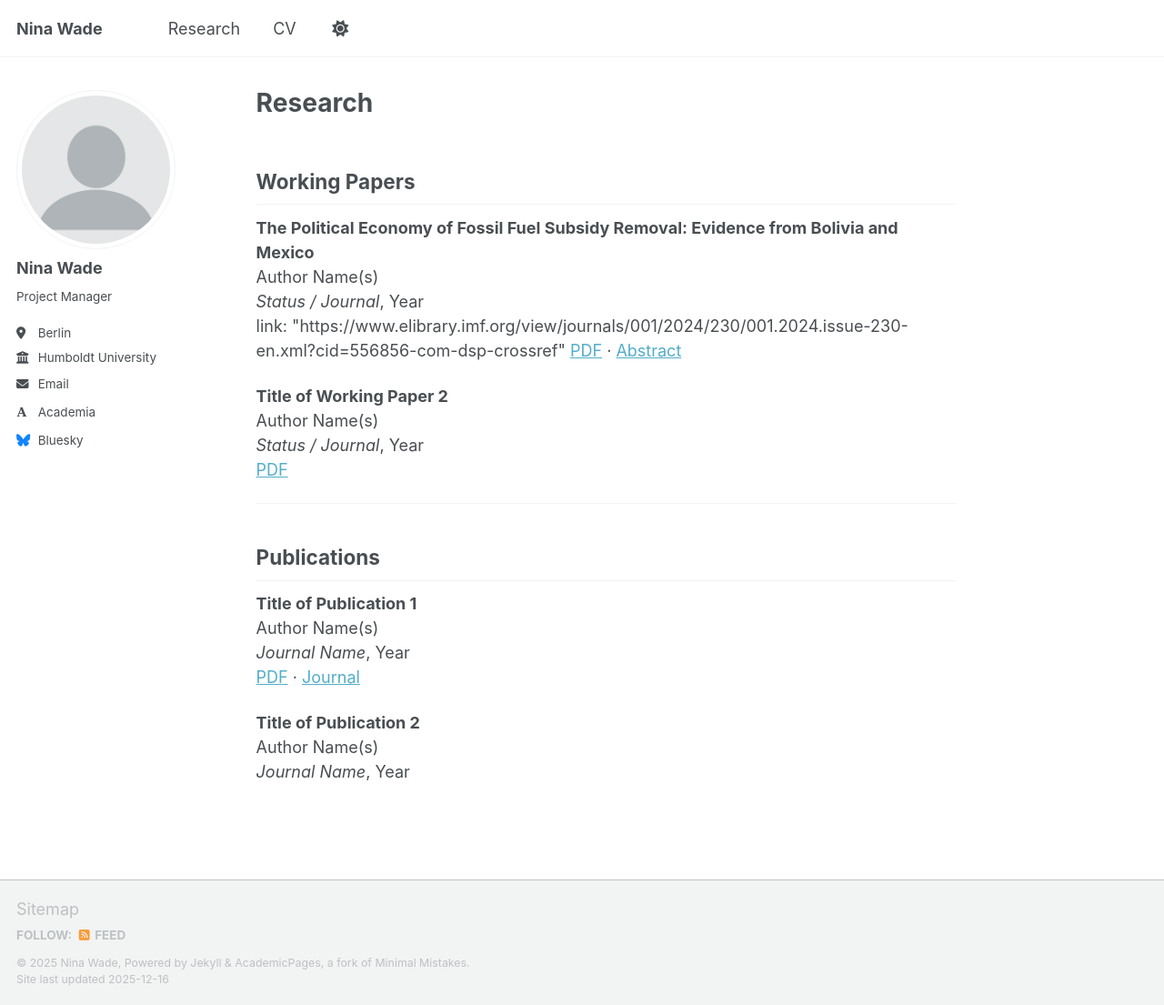
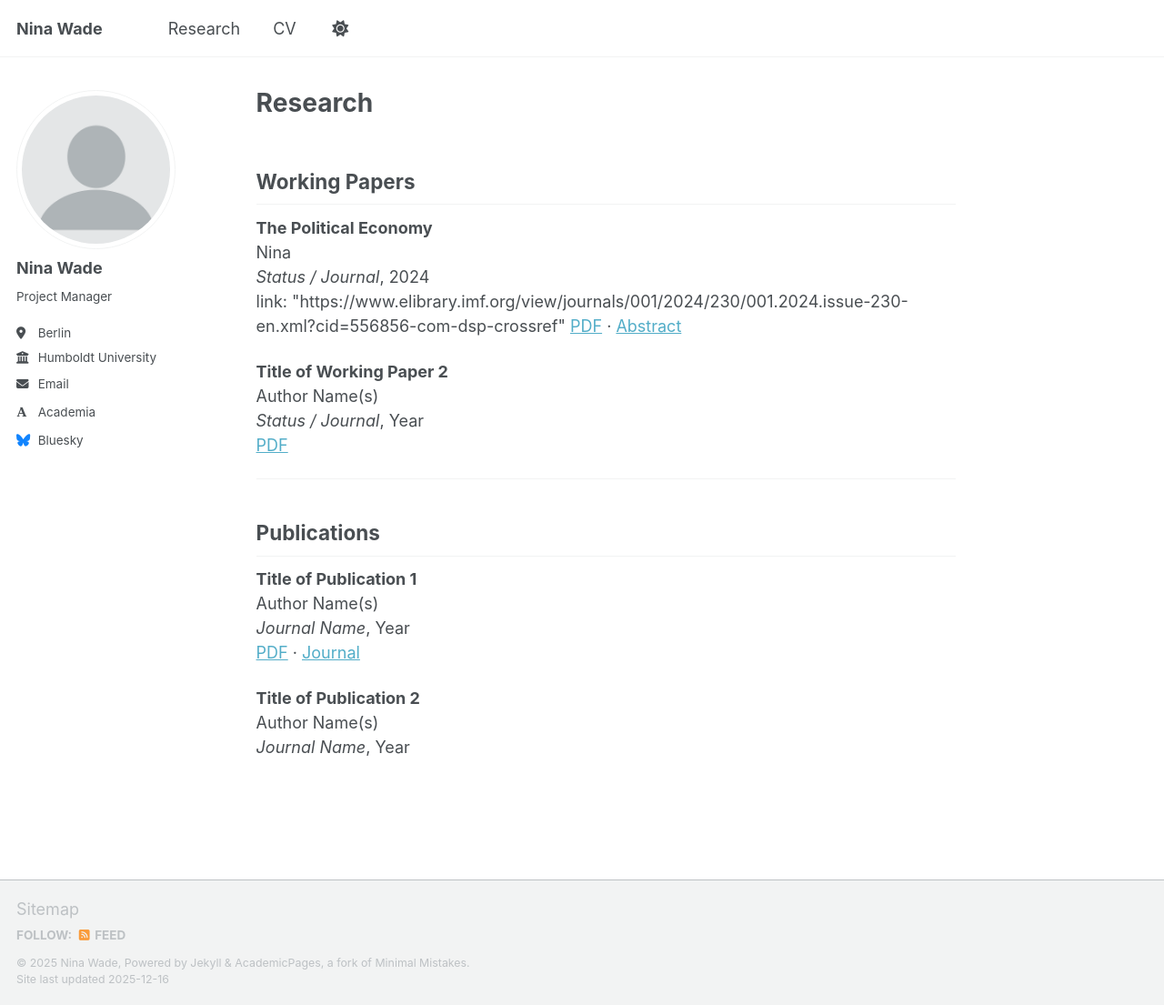
Before and after one commit to ninawade/academicwebsite, a Jekyll site: the page built from _pages/publications.html, in a window 1280 px wide and 1105 px high. Shown: the whole window at 91% size. Built offline with Jekyll 4.4.1, drawn with Linux system fonts in a browser that asks for light colours; some web fonts are replaced; a script bundle is joined from its source files by our own code; library files that are not in the unit come from our copies.

Commit message:
Update publications.html

```diff
--- a/_pages/publications.html
+++ b/_pages/publications.html
@@ -8,9 +8,9 @@ author_profile: true
 <h2>Working Papers</h2>
 
 <p>
-<strong>The Political Economy of Fossil Fuel Subsidy Removal: Evidence from Bolivia and Mexico</strong><br>
-Author Name(s)<br>
-<em>Status / Journal</em>, Year<br>
+<strong>The Political Economy</strong><br>
+Nina<br>
+<em>Status / Journal</em>, 2024<br>
 link: "https://www.elibrary.imf.org/view/journals/001/2024/230/001.2024.issue-230-en.xml?cid=556856-com-dsp-crossref"
 <a href="#">PDF</a> · <a href="#">Abstract</a>
 </p>
```
